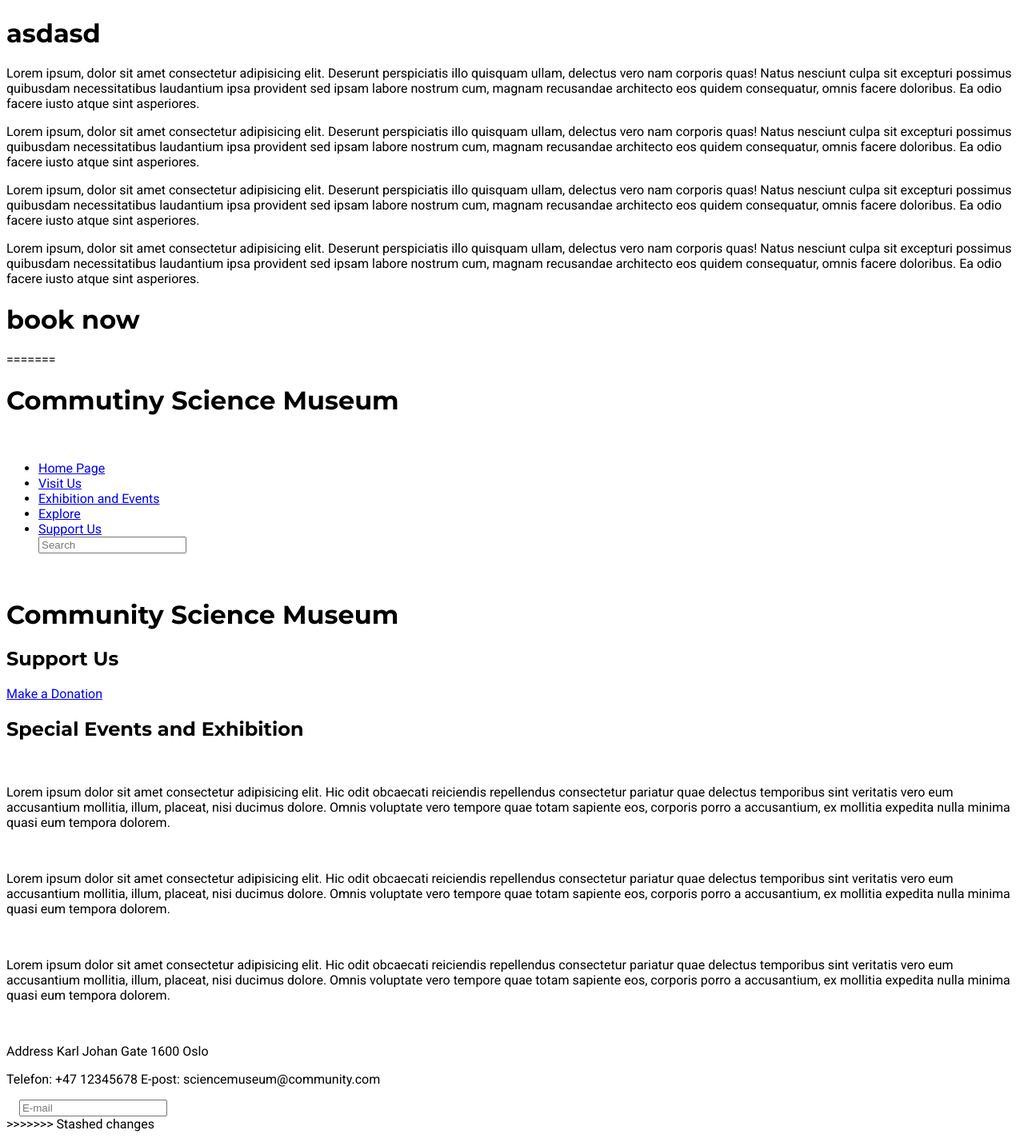
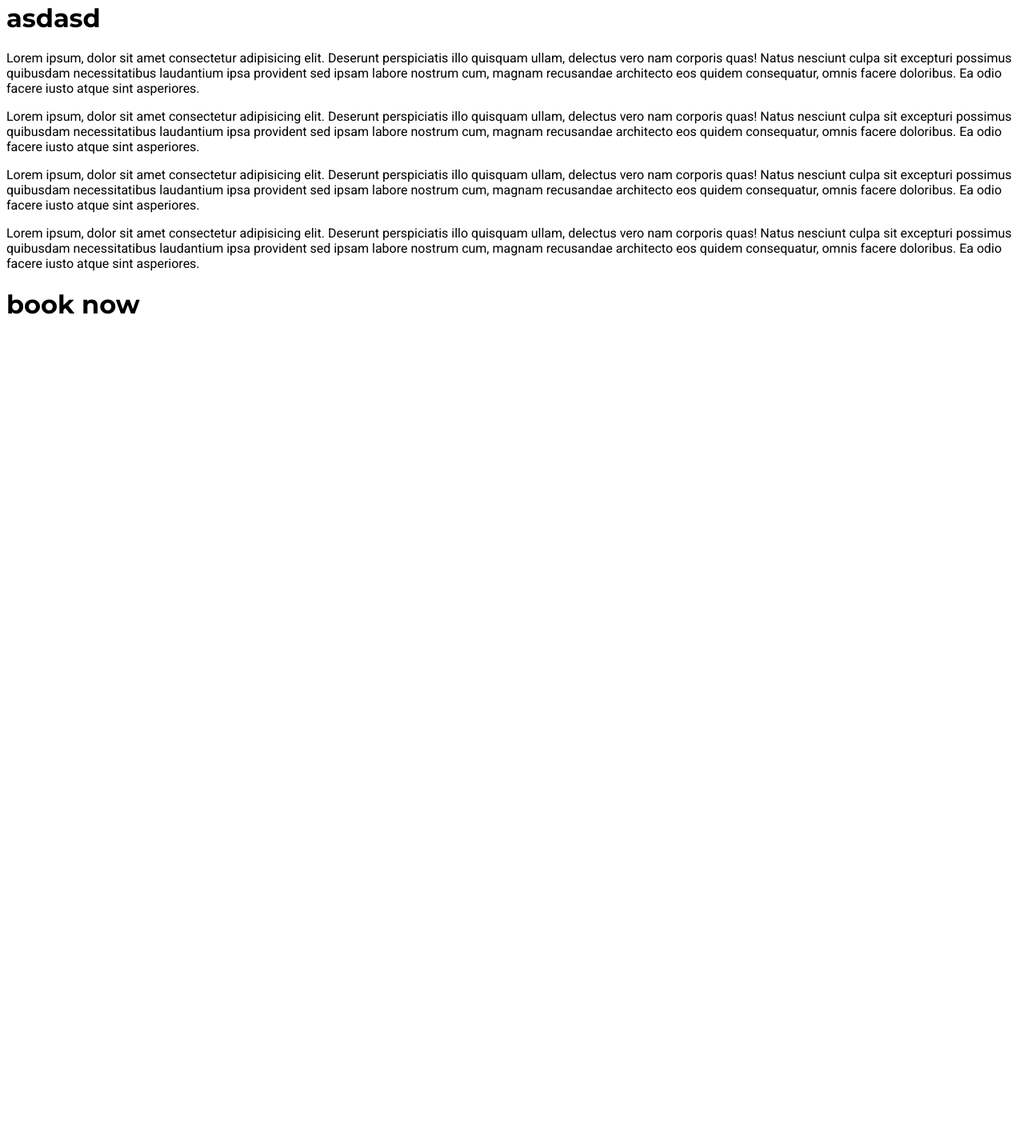
Before and after one commit to Khintin/School-Project, a plain HTML site: page index.html in a window 1280 px wide. Shown: the part 383-1806 px from the top of the page at 80% size. After the commit the page ends 804 px from the top, so only its background shows below. Drawn offline with Linux system fonts and the light colour scheme.

Commit message:
Revert "Plane version"
This reverts commit 8a4542849df8ddec0348e2ba338e1edcaaf2d667.

```diff
--- a/index.html
+++ b/index.html
@@ -1,6 +1,5 @@
 <!DOCTYPE html>
 <html lang="en">
-<<<<<<< Updated upstream
     <head>
         <meta charset="UTF-8" />
         <meta http-equiv="X-UA-Compatible" content="IE=edge" />
@@ -96,80 +95,3 @@
         </header>
     </body>
 </html>
-=======
-<head>
-    <meta charset="UTF-8">
-    <meta http-equiv="X-UA-Compatible" content="IE=edge">
-    <meta name="viewport" content="width=device-width, initial-scale=1.0">
-    <meta name="description" content="Community Science Museum">
-    <link rel="stylesheet" href="/css/style.css" />
-    <title>Community Science Museum</title>
-</head>
-<body>
-    <div>
-    <header>
-        <h1>Commutiny Science Museum</h1>
-    <img src="" alt="" class=""/>
-    <nav>
-        <ul>
-            <li><a href="#">Home Page</a> </li>
-            <li><a href="#">Visit Us</a></li>
-            <li><a href="#">Exhibition and Events</a></li>
-            <li><a href="#">Explore</a></li>
-            <li><a href="#">Support Us</a></li>
-            <input text="text" placeholder="Search"/>
-        </ul>
-    </nav>
-    </div>
-</header>
-<main>
-    <div>
-    <img src="" alt=""/>
-    <h1>Community Science Museum</h1>
-    </div>
-    <section>
-        <H1>Support Us</H1>
-        <a href="#"class="btn">Make a Donation</a>
-    </section>
-    <article>
-        <h2>Special Events and Exhibition</h2>
-        <img src="" alt=""/>
-        <p>
-           Lorem ipsum dolor sit amet consectetur adipisicing elit. Hic odit obcaecati reiciendis repellendus consectetur pariatur quae delectus temporibus sint veritatis vero eum accusantium mollitia, illum, placeat, nisi ducimus dolore. Omnis voluptate vero tempore quae totam sapiente eos, corporis porro a accusantium, ex mollitia expedita nulla minima quasi eum tempora dolorem.
-        </p>
-
-        <img src="" alt=""/>
-        <p>
-           Lorem ipsum dolor sit amet consectetur adipisicing elit. Hic odit obcaecati reiciendis repellendus consectetur pariatur quae delectus temporibus sint veritatis vero eum accusantium mollitia, illum, placeat, nisi ducimus dolore. Omnis voluptate vero tempore quae totam sapiente eos, corporis porro a accusantium, ex mollitia expedita nulla minima quasi eum tempora dolorem.
-        </p>
-
-        <img src="" alt=""/>
-        <p>
-           Lorem ipsum dolor sit amet consectetur adipisicing elit. Hic odit obcaecati reiciendis repellendus consectetur pariatur quae delectus temporibus sint veritatis vero eum accusantium mollitia, illum, placeat, nisi ducimus dolore. Omnis voluptate vero tempore quae totam sapiente eos, corporis porro a accusantium, ex mollitia expedita nulla minima quasi eum tempora dolorem.
-        </p>
-    </article>
-    <div>
-        <img src="" alt=""/>
-        <img src="" alt=""/>
-        <img src="" alt=""/>
-    </div>
-</main>
- <footer>
-     <span>
-       <div>
-        <p>
-            Address Karl Johan Gate 1600 Oslo
-        </p>
-        <p>Telefon: +47 12345678 E-post: sciencemuseum@community.com</p>
-       </div>
-       <a href="#"><img src="" alt=""/></a>
-       <a href="#"><img src="" alt=""/></a>
-       <a href="#"><img src="" alt=""/></a>
-        <img src="" alt=""/>
-     <input email="email" placeholder="E-mail"/>
-     </span>
- </footer>
-
-</body>
-</html>
->>>>>>> Stashed changes
```
Also changed, not shown: 1 other file.
